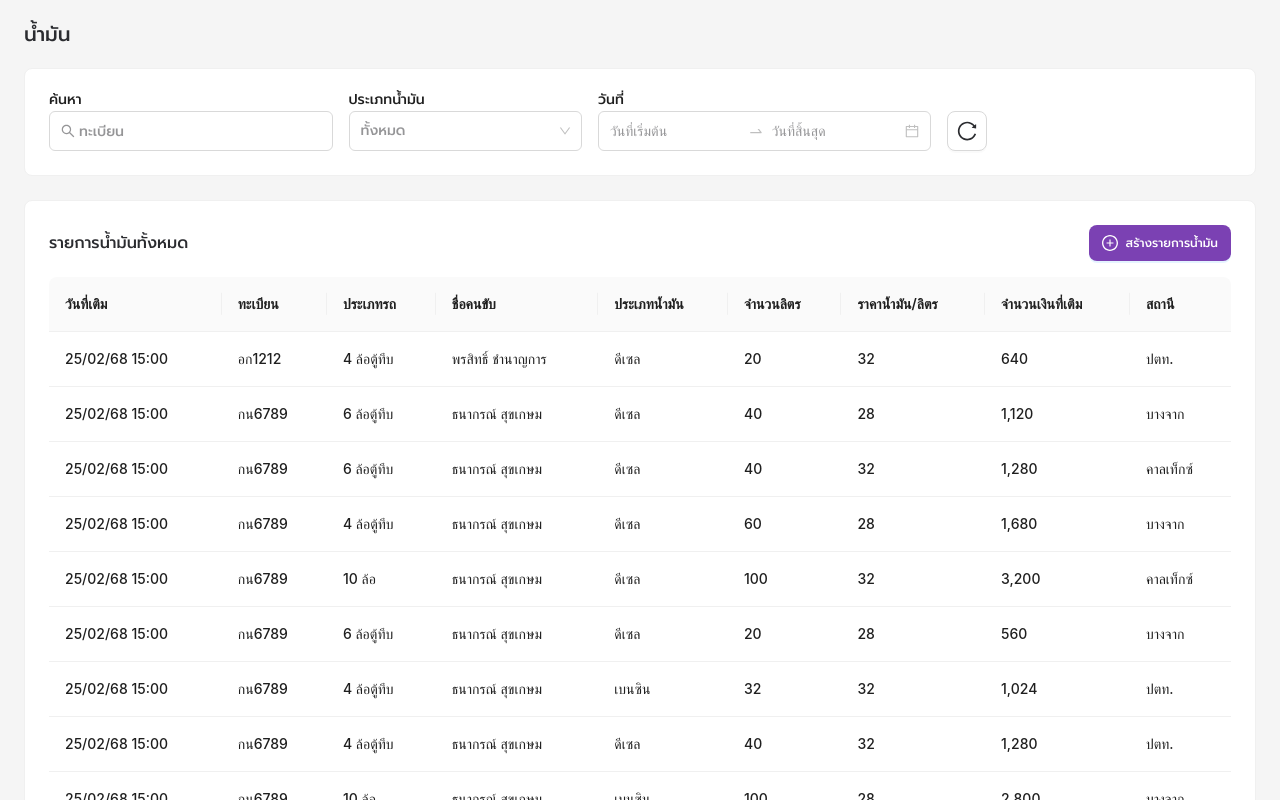
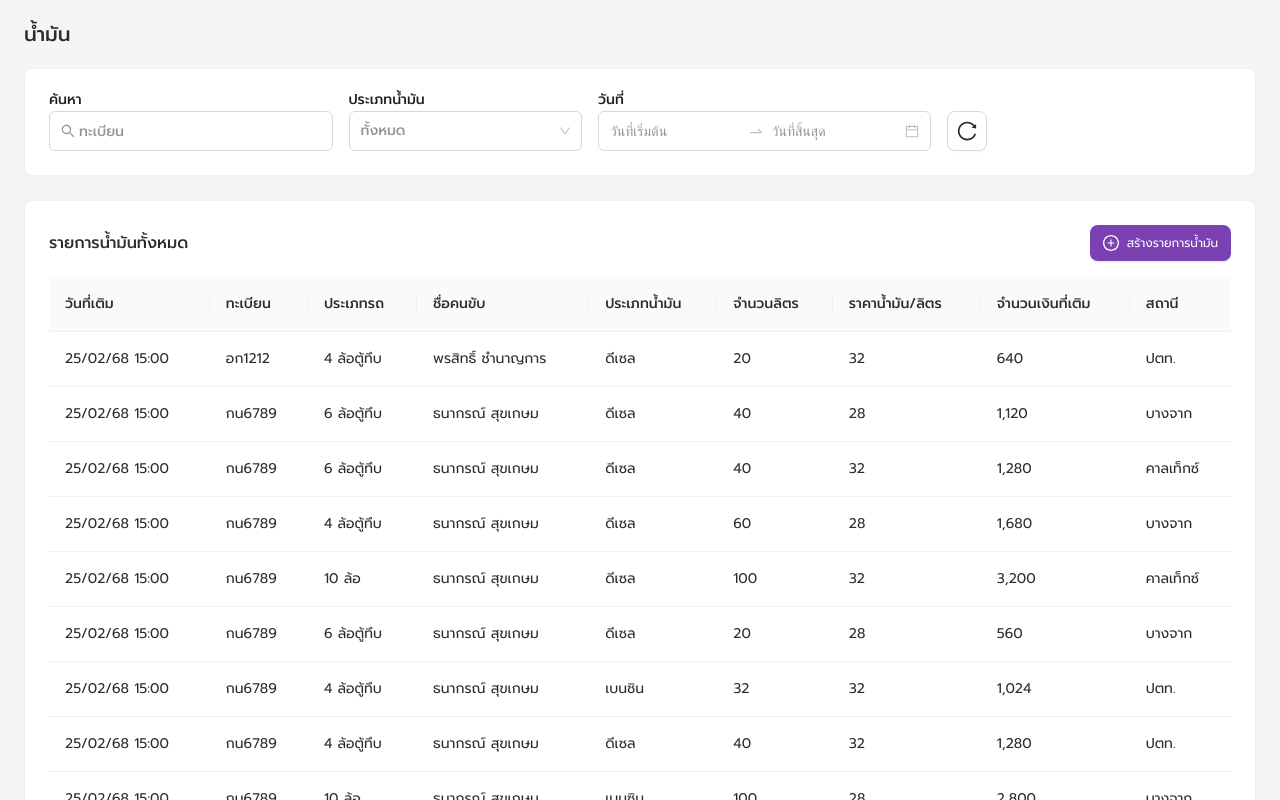
Before and after one commit to Pal2456/ULT_CREAT, a Next.js app in the folder my_app/: page /fueldata_page in a window 1280 px wide. Built offline with nearby package versions, Linux system fonts and the light colour scheme.

Commit message:
Correct the font size

```diff
--- a/my_app/app/fueldata_page/components/FuelTable.js
+++ b/my_app/app/fueldata_page/components/FuelTable.js
@@ -47,7 +47,7 @@ export default function FuelTable({ data, pagination, onAdd }) {
                 color: '#2B2C30',
                 fontSize: '16px',
                 fontFamily: 'Prompt, sans-serif',
-                fontWeight: 500,
+                fontWeight: 400,
               }}
             >
               รายการน้ำมันทั้งหมด
@@ -65,10 +65,6 @@ export default function FuelTable({ data, pagination, onAdd }) {
                 gap: '8px',
                 height: '36px',
                 padding: '0 12px',
-                fontSize: '12px',
-                fontFamily: 'Prompt, sans-serif',
-                fontWeight: 500,
-                color: '#FFFFFF',
               }}
               icon={
                 <PlusCircleOutlined
@@ -81,7 +77,9 @@ export default function FuelTable({ data, pagination, onAdd }) {
                 />
               }
             >
+            <span style={{ fontWeight: 400, fontFamily: 'Prompt, sans-serif', fontSize: '12px' }}>
               สร้างรายการน้ำมัน
+            </span>
             </Button>
           </Col>
         </Row>
@@ -92,7 +90,8 @@ export default function FuelTable({ data, pagination, onAdd }) {
           pagination={false}
           rowKey="id"
           scroll={{ x: 'max-content' }}
-          style={{ fontFamily: 'Prompt, sans-serif', fontSize: '12px', color: '#2B2C30' }}
+          className="custom-table"
+          style={{ fontSize: '12px', color: '#2B2C30' }}
         />
 
         <div style={{ marginTop: 24, borderTop: '1px solid #f0f0f0', paddingTop: 16 }}>
@@ -114,17 +113,19 @@ export default function FuelTable({ data, pagination, onAdd }) {
         </Drawer>
       </Card>
 
-      <style jsx>{`
-        .plus-circle {
-          display: inline-flex;
-          justify-content: center;
-          align-items: center;
-          width: 20px;
-          height: 20px;
-          border: 2px solid white;
-          border-radius: 50%;
-          color: white;
-          font-size: 10px;
+      <style jsx global>{`
+        .custom-table .ant-table-thead > tr > th {
+          font-family: 'Prompt', sans-serif !important;
+          font-size: 14px;
+          color: #2B2C30;
+          font-weight: 500;
+        }
+
+        .custom-table .ant-table-tbody > tr > td {
+          font-family: 'Prompt', sans-serif !important;
+          font-size: 14px;
+          color: #2B2C30;
+          font-weight: 400;
         }
       `}</style>
     </>
```
